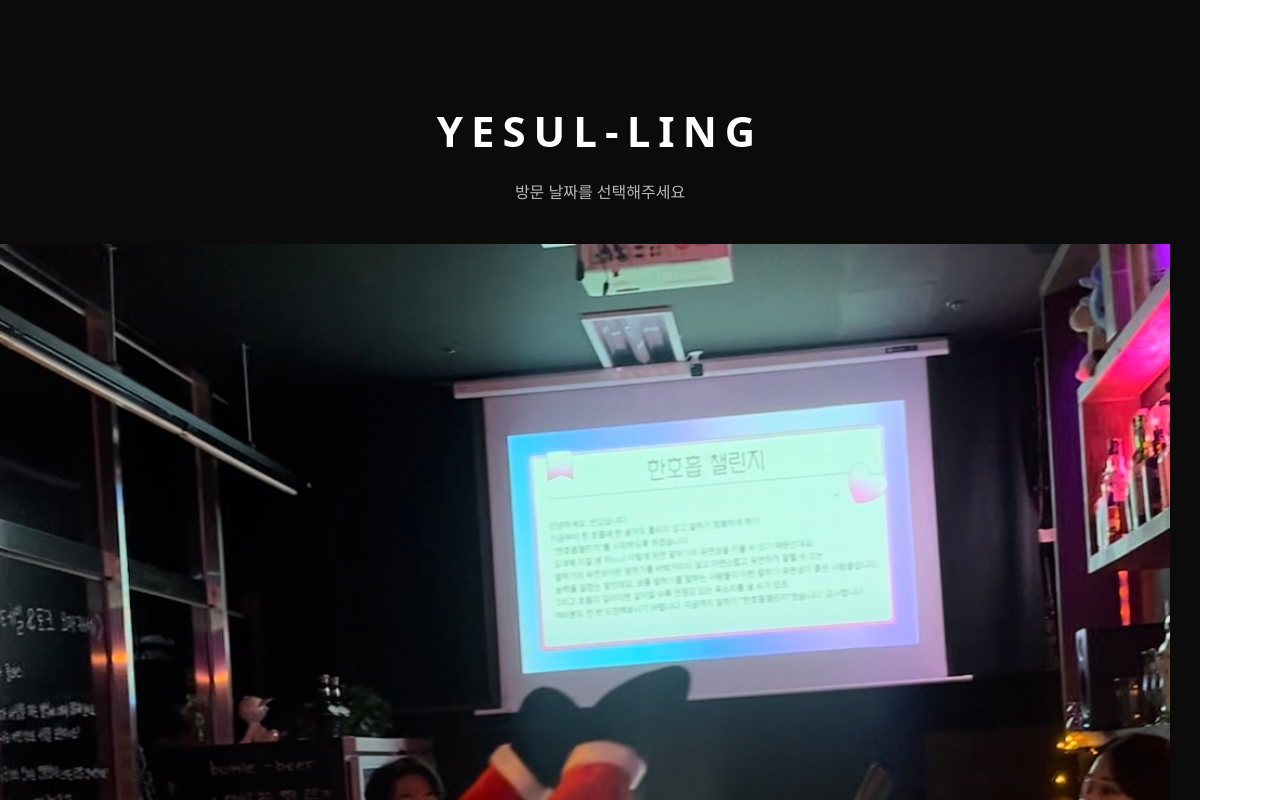
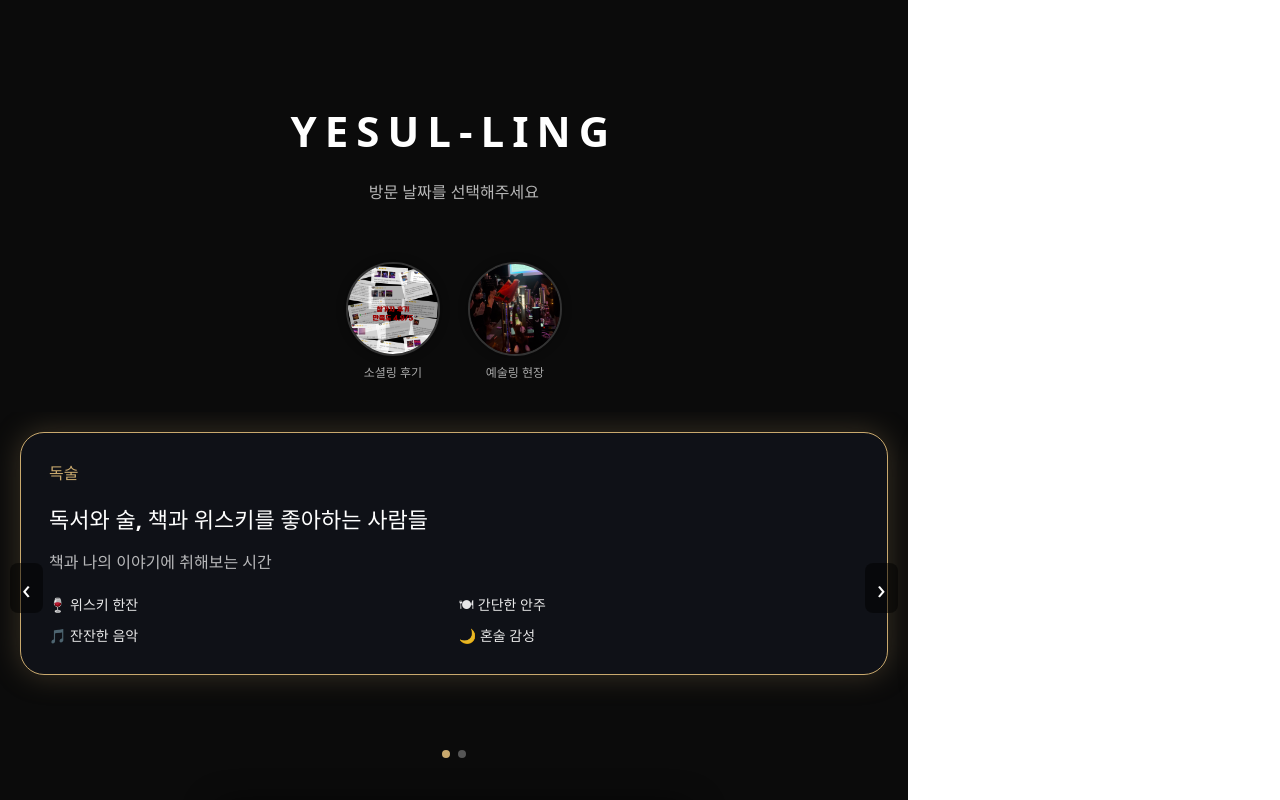
Before and after one commit to Semy-sudo/reservation-calendar, a React (Vite) app: page / in a window 1280 px wide. Shown: the top 800 px of the page. Built offline with nearby package versions, Linux system fonts and the light colour scheme; no server answers; the database is empty.

Commit message:
first commit

```diff
--- a/src/components/ReservationPage.jsx
+++ b/src/components/ReservationPage.jsx
@@ -154,28 +154,23 @@ const getPrice = (date) => {
       <p className="subtitle">
         방문 날짜를 선택해주세요
       </p>
-      {/* 🔥 이미지 2개 영역 */}
-<div className="info-images">
+      {/* 원형 이미지 영역 */}
+<div className="circle-images">
 
-  {/* 소셜링 진행 사진 */}
-  <div className="info-img-box">
-    <img
-      src="/images/socialing.jpg"
-      alt="소셜링 진행"
-    />
-    <p>소셜링 진행 현장</p>
+  {/* 후기 */}
+  <div className="circle-box">
+    <img src="images/review.jpg" alt="소셜링 후기" />
+    <p>소셜링 후기</p>
   </div>
 
-  {/* 리뷰 사진 */}
-  <div className="info-img-box">
-    <img
-      src="/images/review.jpg"
-      alt="리뷰 모음"
-    />
-    <p>실제 참여자 후기</p>
+  {/* 현장 */}
+  <div className="circle-box">
+    <img src="images/social.jpg" alt="예술링 현장" />
+    <p>예술링 현장</p>
   </div>
 
 </div>
+
       <EventSlider />
 
       {/* 달력 */}
--- a/src/components/calendar.css
+++ b/src/components/calendar.css
@@ -237,3 +237,42 @@
 .notice-box h3 {
   margin-bottom: 8px;
 }
+
+/* 전체 정렬 */
+.circle-images {
+  display: flex;
+  justify-content: center;
+  gap: 28px;
+  margin: 18px 0;
+}
+
+/* 개별 박스 */
+.circle-box {
+  display: flex;
+  flex-direction: column;
+  align-items: center;
+}
+
+/* 🔥 원형 이미지 */
+.circle-box img {
+  width: 90px;
+  height: 90px;
+  border-radius: 50%;        /* 원형 핵심 */
+  object-fit: cover;
+  border: 2px solid #333;
+  box-shadow: 0 0 10px rgba(0,0,0,0.35);
+  transition: 0.3s;
+}
+
+/* hover 효과 */
+.circle-box img:hover {
+  transform: scale(1.08);
+  border-color: #22c55e;
+}
+
+/* 텍스트 */
+.circle-box p {
+  margin-top: 8px;
+  font-size: 12px;
+  color: #aaa;
+}
```
Also changed, not shown: public/images/social.jpg (renamed from public/images/socialing.jpg).
